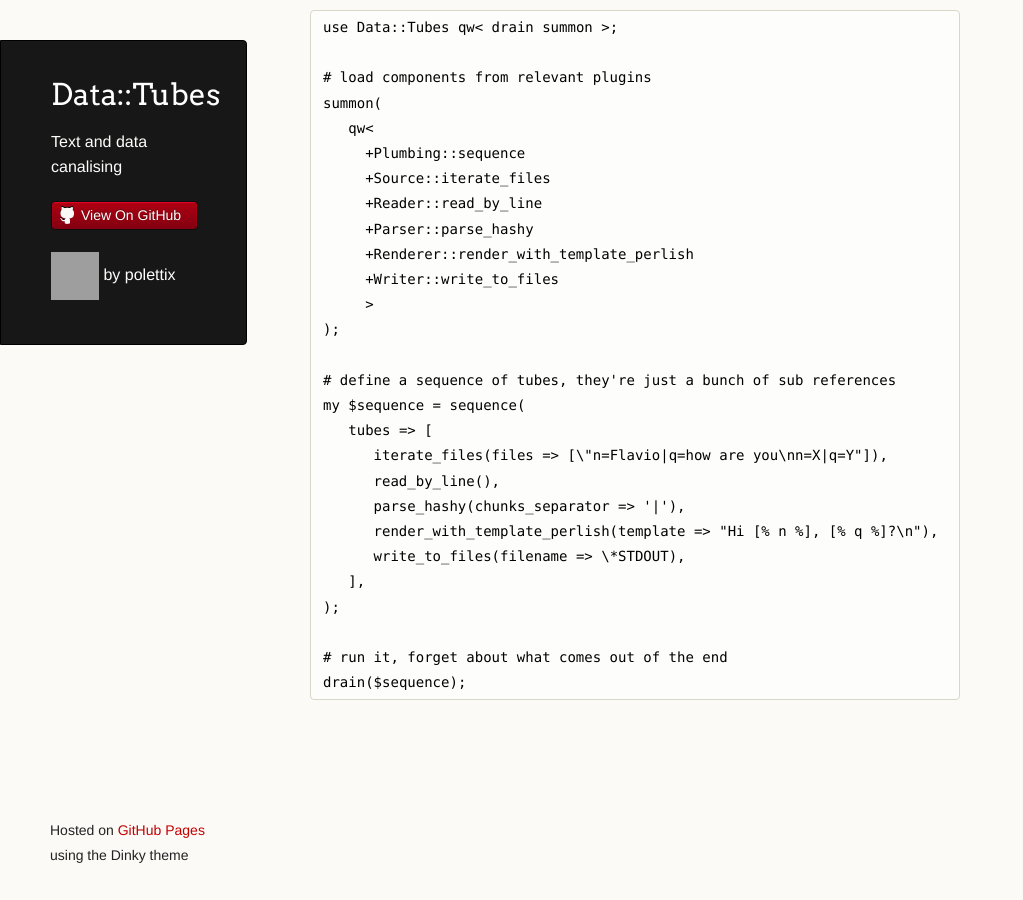
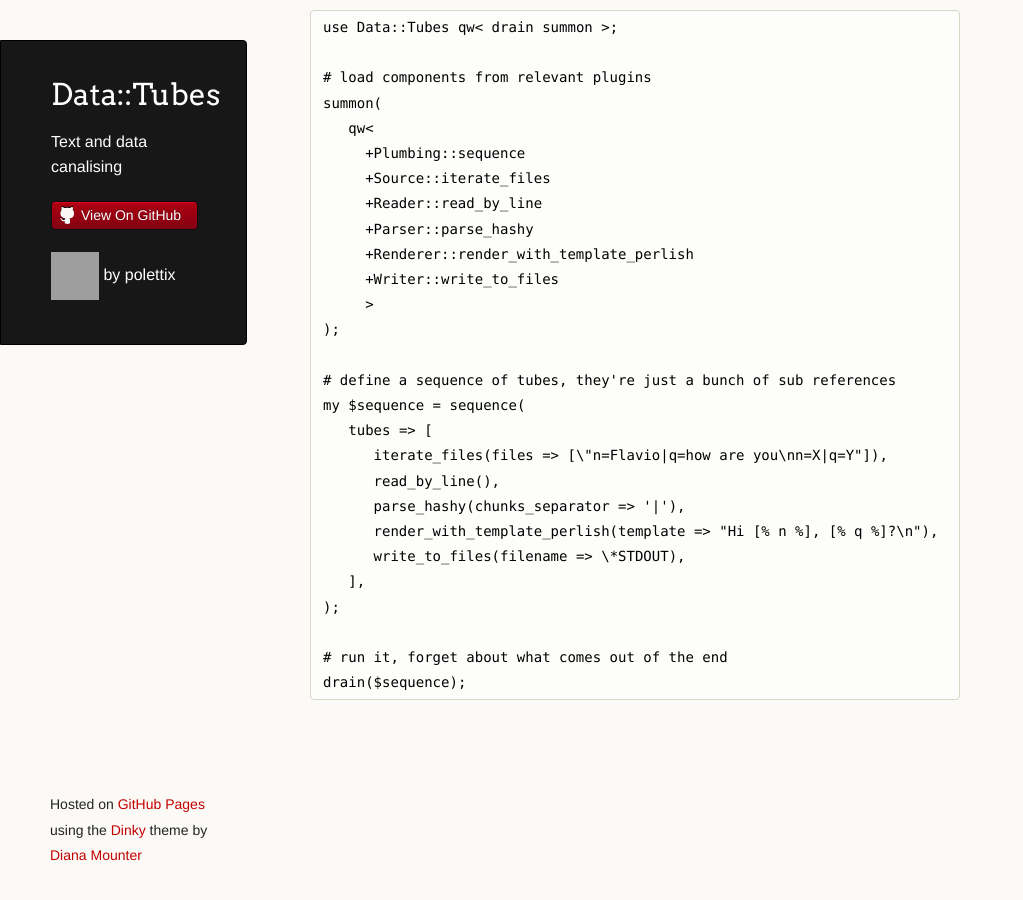
Before and after one commit to polettix/Data-Tubes, a Jekyll site: the page built from index.md, in a window 1280 px wide. Shown: the whole page, without its empty margins (0-1023 px from the left). Built offline with Jekyll 4.4.1, drawn with Linux system fonts in a browser that asks for light colours; grey boxes are pictures that could not be loaded.

Commit message:
added theme attribution

```diff
--- a/_layouts/page.html
+++ b/_layouts/page.html
@@ -32,7 +32,7 @@
         {{content}}
       </section>
       <footer>
-        <p><small>Hosted on <a href="https://pages.github.com">GitHub Pages</a> using the Dinky theme</small></p>
+      <p><small>Hosted on <a href="https://pages.github.com">GitHub Pages</a> using the <a href="https://github.com/broccolini/dinky">Dinky</a> theme by <a href="https://github.com/broccolini">Diana Mounter</a></small></p>
       </footer>
     </div>
     <!--[if !IE]><script>fixScale(document);</script><![endif]-->
```
